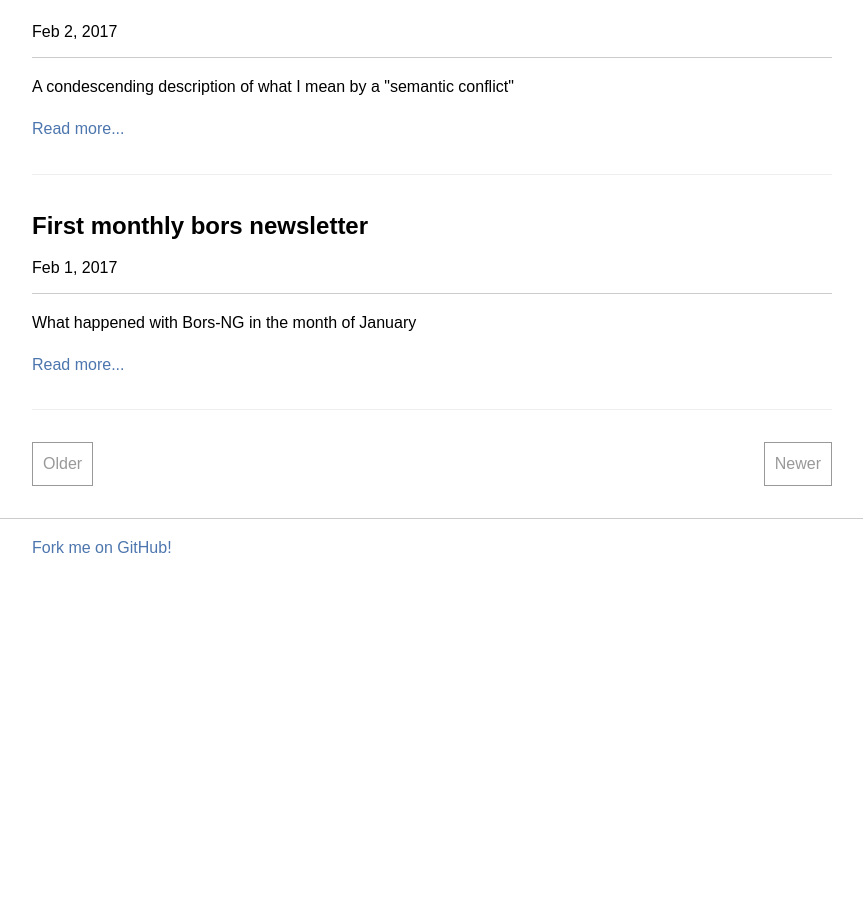
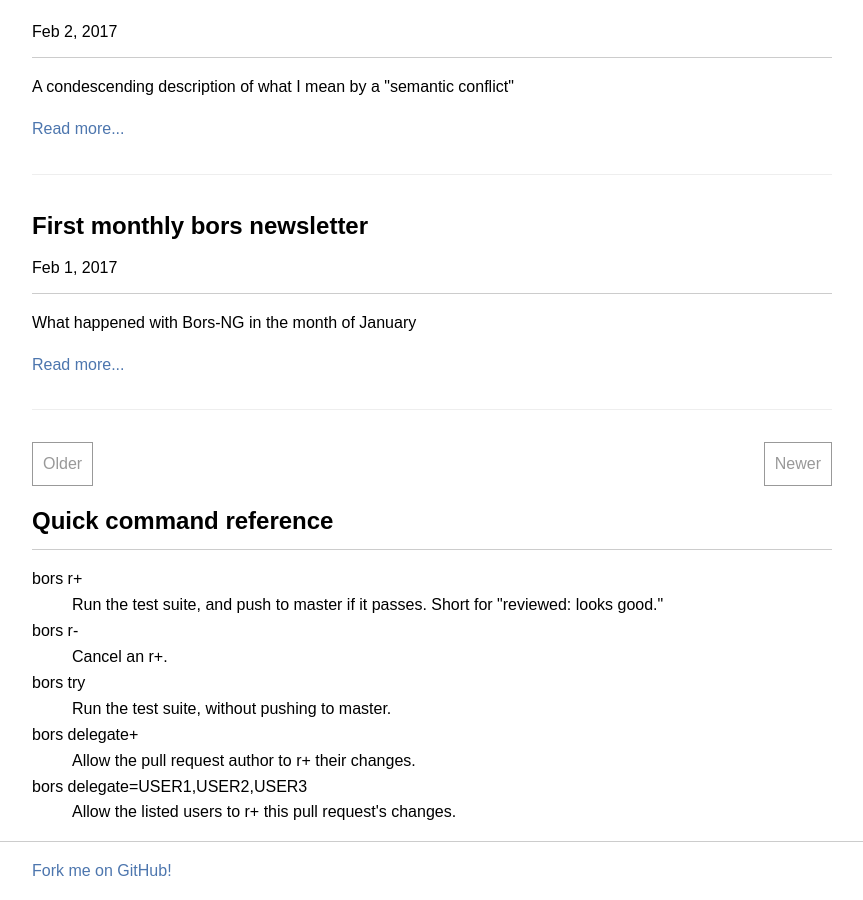
Before and after one commit to bors-ng/bors-ng.github.io, a Jekyll site: the page built from index.html, in a window 1280 px wide and 900 px high, scrolled down 1962 px. Shown: the whole window, without its empty margins (208-1071 px from the left). Built offline with Jekyll 4.4.1, drawn with Linux system fonts in a browser that asks for light colours; the list of posts is cut into pages by our own code; before the commit the page ends 2539 px from its top, so only the background shows below that.

Commit message:
Add a command reference to the home page

```diff
--- a/index.html
+++ b/index.html
@@ -42,4 +42,21 @@
 {% endfor %}
   {% include pagination.html %}
 </section>
+
+<section>
+  <h2 class=header>Quick command reference</h2>
+  <dl>
+    <dt>bors r+
+      <dd>Run the test suite, and push to master if it passes. Short for "reviewed: looks good."
+    <dt>bors r-
+      <dd>Cancel an r+.
+    <dt>bors try
+      <dd>Run the test suite, without pushing to master.
+    <dt>bors delegate+
+      <dd>Allow the pull request author to r+ their changes.
+    <dt>bors delegate=USER1,USER2,USER3
+      <dd>Allow the listed users to r+ this pull request's changes.
+  </dl>
+</section>
+
 </div>
```
